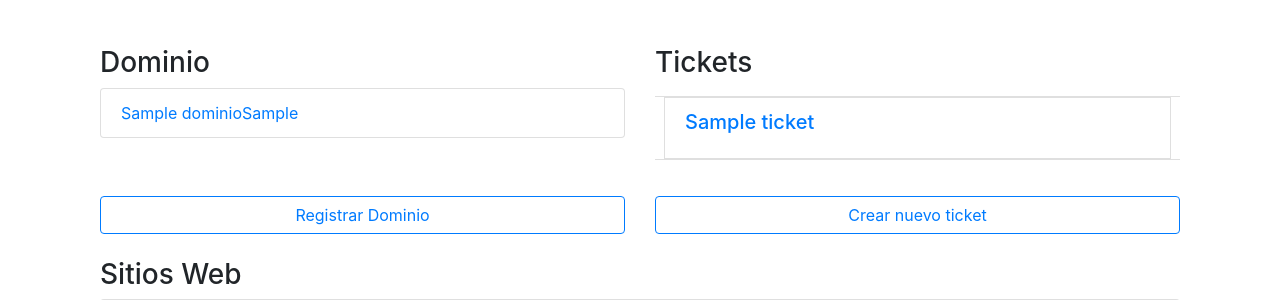
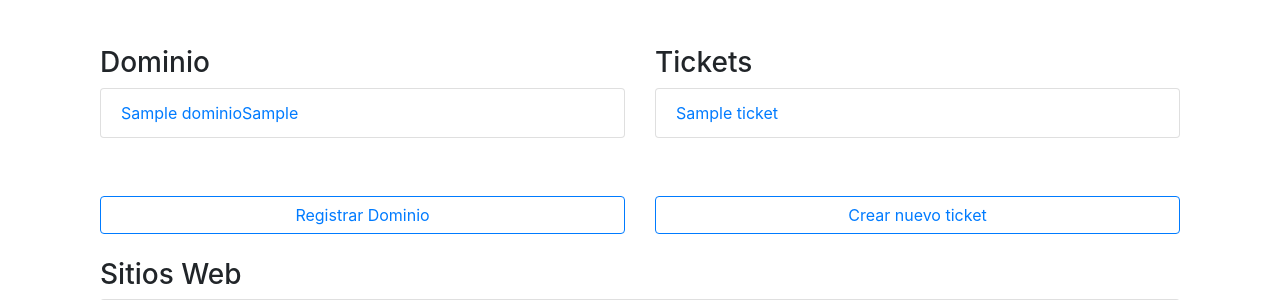
Before and after one commit to ardila-jonathan/ProyectoPatones, a Django app: template ChibchaWeb/chibchaweb_django/templates/cliente.html in a window 1280 px wide. Shown: the part 572-872 px from the top of the page. Run offline with Django 4.2, Linux system fonts and the light colour scheme; the template is opened without the code that fills it: values that come from a table or form of the project are taken from there, others are empty; tables that the repository leaves empty hold one stand-in row (values such as "Sample post"); some libraries are stand-ins or nearby versions.

Commit message:
Arreglo vista tickets dashboard cliente

```diff
--- a/ChibchaWeb/chibchaweb_django/templates/cliente.html
+++ b/ChibchaWeb/chibchaweb_django/templates/cliente.html
@@ -80,7 +80,8 @@
             <ul class="list-group">
               {% for dominio in dominios %}
               <li class="list-group-item">
-                <a href="{% url 'modificarDominio' dominio.dominioId %}">{{dominio.nombreDominio}}{{dominio.extensionDominio.extensionDominio}}</a>
+                <a
+                  href="{% url 'modificarDominio' dominio.dominioId %}">{{dominio.nombreDominio}}{{dominio.extensionDominio.extensionDominio}}</a>
               </li>
               {% endfor %}
             </ul>
@@ -100,21 +101,19 @@
         <div class="mt-4">
           <h3>Tickets</h3>
           <div style="max-height: 400px; min-height: 100px; overflow-y: auto;">
-
+            {% if tickets %}
+            <ul class="list-group">
               {% for t in tickets %}
-               <div class="row">
-                <div class="card w-75 col m-2">
-                  <a href="{%url "consultaTicketCli" t.pk%}">
-
-                      <li class="list-group-item">
-                        <h5 class="card-title">{{ t.titulo }}</h5>
-                      </li>
-
-                  </a>
-                </div>
-                </div>
-            {% endfor %}
-
+              <li class="list-group-item">
+                <a href="{% url  'consultaTicketCli' t.pk %}">
+                  {{ t.titulo }}
+                </a>
+              </li>
+              {% endfor %}
+            </ul>
+            {% else %}
+            <h5>Aún no tienes tickets.</h5>
+            {% endif %}
           </div>
           <div class="mt-auto">
             <a href="{% url 'crearTicket' %}" class="btn btn-outline-primary d-block mx-auto mt-2">Crear nuevo
@@ -131,7 +130,7 @@
       <ul class="list-group">
         {% for sitio in sitios_web %}
         <li class="list-group-item">
-          <a href="{% url 'modificarPagina' sitio.webId %}">{{ sitio.dominio.nombreDominio }}{{ sitio.dominio.extensionDominio.extensionDominio }}</a>
+          <a href="{% url 'modificarPagina' sitio.webId %}">{{ sitio.dominio.nombreDominio }}{{sitio.dominio.extensionDominio.extensionDominio }}</a>
         </li>
         {% endfor %}
       </ul>
```
Also changed, not shown: 1 other file.
